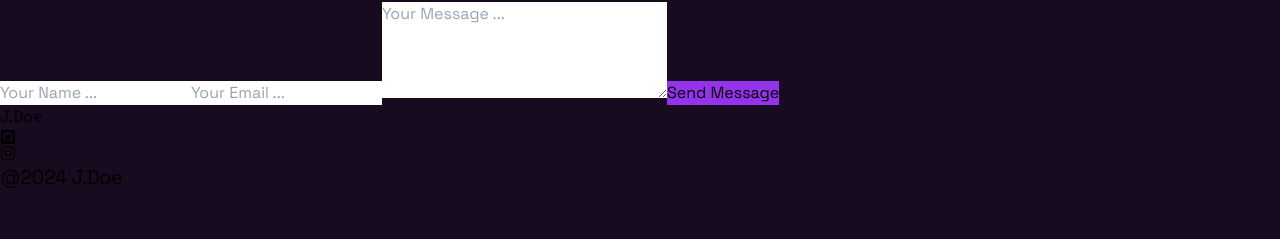
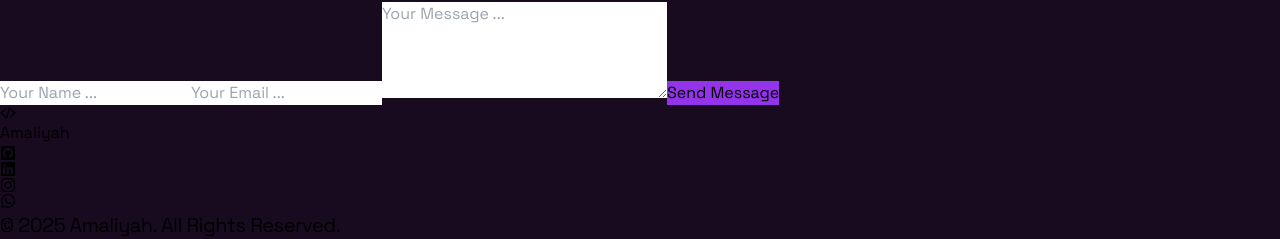
Before and after one commit to amlly38/portofolio-amaliyah, a React (Vite) app: page / in a window 1280 px wide. Shown: the part 5763-6002 px from the top of the page. Before the commit the page ends 5957 px from the top, so only its background shows below. Built offline with nearby package versions, Linux system fonts and the light colour scheme.

Commit message:
feat: add link on hero and footer

```diff
--- a/src/components/Contact.jsx
+++ b/src/components/Contact.jsx
@@ -7,7 +7,7 @@ const Contact = () => {
   return (
     <div className="px-6 max-w-[1000px] mx-auto md:my-12" id="contact">
         <Reveal>
-        <div className="grid md:grid-cols-2 place-items-center">
+        <div className="grid md:grid-cols-2 place-items-center mb-10">
             <div>
                 <div className="text-gray-300 my-3">
                     <h3 className="text-4xl font-semibold mb-5">About <span>Me</span></h3>
--- a/src/components/Footer.jsx
+++ b/src/components/Footer.jsx
@@ -1,22 +1,40 @@
-import React from 'react'
-import { FaGithubSquare, FaInstagram } from 'react-icons/fa'
+import React from 'react';
+import { FaGithubSquare, FaInstagram, FaLinkedin, FaWhatsapp } from 'react-icons/fa';
+import { IoCodeSlash } from "react-icons/io5";
 
 const Footer = () => {
   return (
-    <div className='max-w-[1300px] mx-auto flex justify-between p-6 md:p-20 text-sm md:text-lg mt-12'>
-        <div className='space-y-4'>
-            <h3 className='text-2xl text-gray-200 font-semibold'>J.Doe</h3>
-            <div className='flex flex-row gap-6 text-gray-400 text-4xl'>
-                <a href="#"><FaGithubSquare /></a>
-                <a href="#"><FaInstagram /></a>
-            </div>
-
+    <footer className="bg-gray-800/40 text-gray-300 py-8">
+      <div className="max-w-[1300px] mx-auto flex flex-col md:flex-row justify-between items-center px-6 md:px-20 space-y-6 md:space-y-0">
+        {/* Brand Section */}
+        <div className="text-center md:text-left space-y-4">
+          <h3 className="text-3xl font-semibold text-gray-200">
+            <IoCodeSlash className='inline mr-2 w-8 h-8' />
+              Amaliyah
+          </h3>
+          <div className="flex justify-center md:justify-start gap-6 text-3xl">
+            <a href="https://github.com/amlly38" aria-label="GitHub" className="hover:text-gray-400">
+              <FaGithubSquare />
+            </a>
+            <a href="https://github.com/amlly38" aria-label="LinkedIn" className="hover:text-gray-400">
+              <FaLinkedin />
+            </a>
+            <a href="https://www.instagram.com/amlly38_" aria-label="Instagram" className="hover:text-gray-400">
+              <FaInstagram />
+            </a>
+            <a href="https://wa.me/625880193743" aria-label="WhatsApp" className="hover:text-gray-400">
+              <FaWhatsapp />
+            </a>
+          </div>
         </div>
 
-        <p className='text-gray-400'>@2024 J.Doe</p>
+        {/* Copyright Section */}
+        <p className="text-center md:text-right text-sm text-gray-400">
+          &copy; {new Date().getFullYear()} Amaliyah. All Rights Reserved.
+        </p>
+      </div>
+    </footer>
+  );
+};
 
-    </div>
-  )
-}
-
-export default Footer
+export default Footer;
--- a/src/components/Hero.jsx
+++ b/src/components/Hero.jsx
@@ -80,15 +80,15 @@ const Hero = () => {
                     </motion.button>
 
                     <div className="flex gap-6 flex-row text-4xl md:text-6xl text-purple-400 z-20">
-                        <motion.a whileHover={{ scale: 1.2 }} href="#">
+                        <motion.a whileHover={{ scale: 1.2 }} href="https://github.com/amlly38">
                             <AiOutlineGithub/>
                         </motion.a>
 
-                        <motion.a whileHover={{ scale: 1.2 }} href="#">
+                        <motion.a whileHover={{ scale: 1.2 }} href="https://www.linkedin.com/in/amaliyah03/">
                             <AiOutlineLinkedin/>
                         </motion.a>
 
-                        <motion.a whileHover={{ scale: 1.2 }} href="#">
+                        <motion.a whileHover={{ scale: 1.2 }} href="https://www.instagram.com/amlly38_">
                             <AiOutlineInstagram/>
                         </motion.a>
                     </div>
@@ -114,7 +114,7 @@ const Hero = () => {
             className="flex flex-col items-center py-12 px-6 w-full"
         >
             {/* Judul */}
-            <p className="text-gray-200 text-2xl md:text-4xl font-bold mb-6 text-center">
+            <p className="text-gray-200 text-2xl pt-14 md:text-4xl font-bold mb-6 text-center">
                 My Tech Stack
             </p>
 
--- a/src/components/Navbar.jsx
+++ b/src/components/Navbar.jsx
@@ -35,7 +35,7 @@ const Navbar = () => {
     return (
         <div className="fixed top-0 left-0 w-full bg-opacity-70 backdrop-blur-md z-50 h-20">
             <div className="max-w-[1300px] mx-auto flex justify-between text-gray-200 text-xl items-center px-12 h-20">
-                <a href="#"><IoCodeSlash className='inline mr-2 w-6 h-6' />
+                <a href="amaliyah"><IoCodeSlash className='inline mr-2 w-6 h-6' />
                 Amaliyah
                 </a>
 
```
